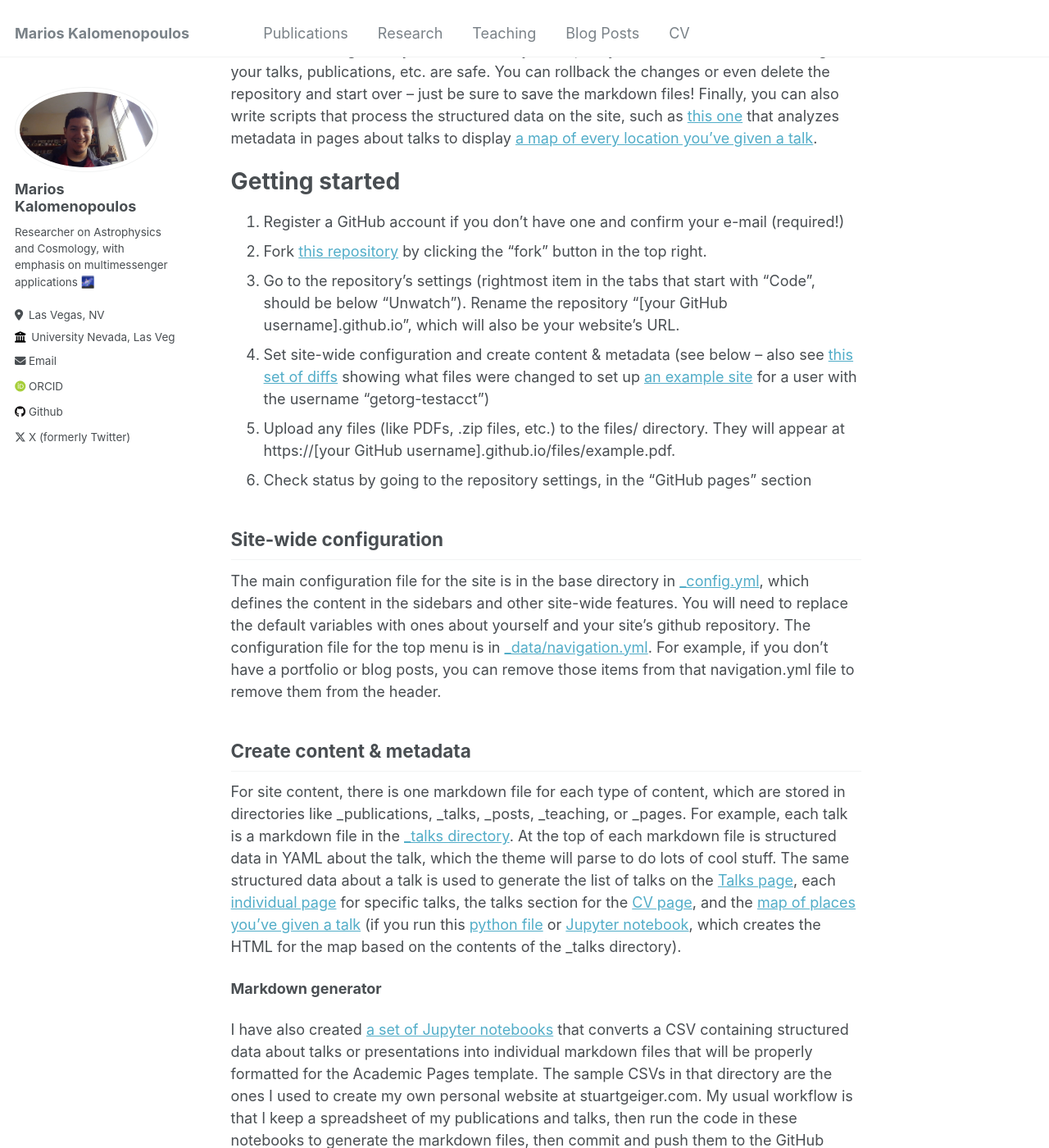
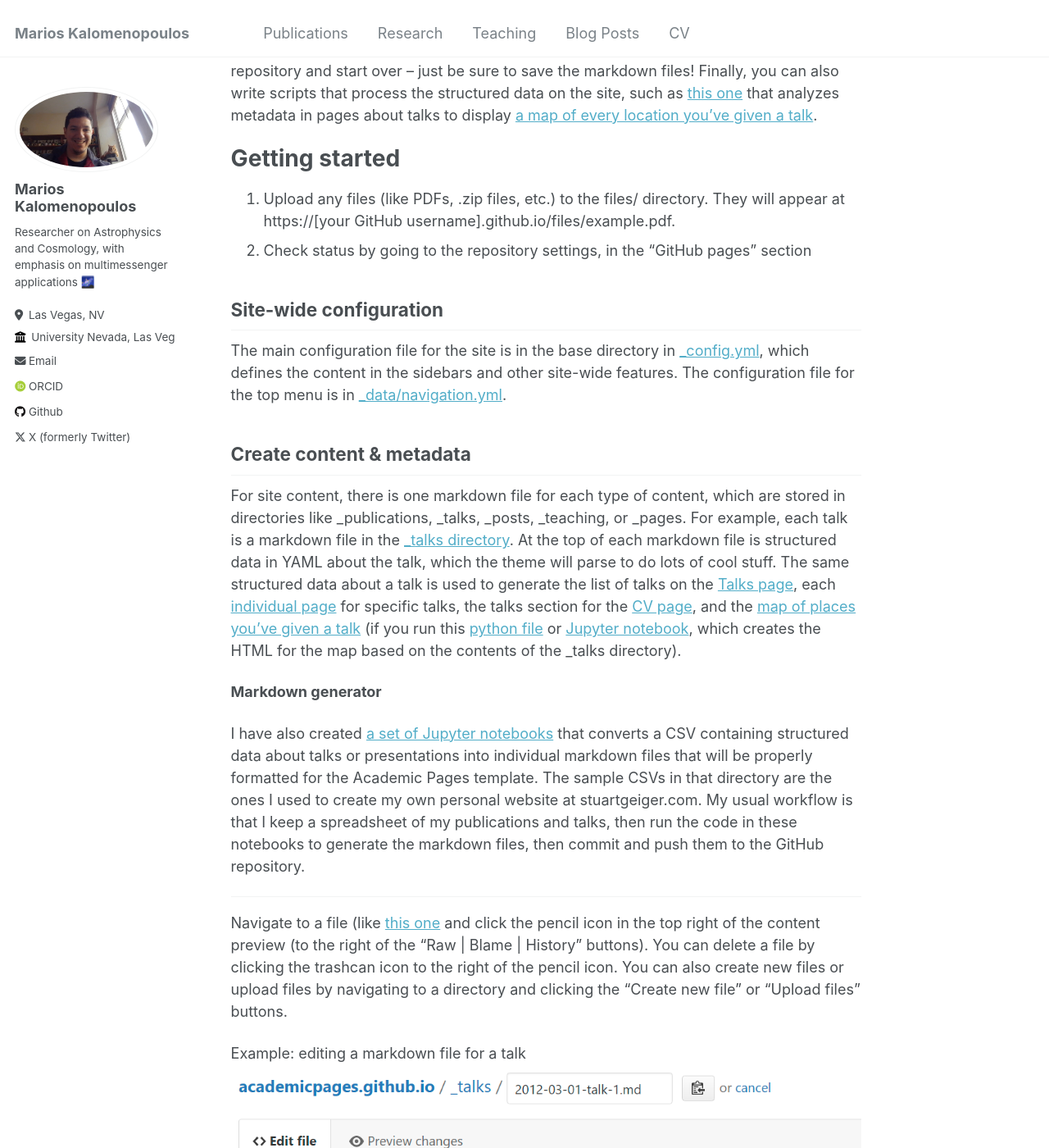
Before and after one commit to MariosNT/mariosnt.github.io, a Jekyll site: the page built from _pages/about.md, in a window 1280 px wide and 1400 px high, scrolled down 818 px. Shown: the whole window at 82% size. Built offline with Jekyll 4.4.1, drawn with Linux system fonts in a browser that asks for light colours; some web fonts are replaced; some of the changed text lies outside the part shown.

Commit message:
Update about.md

```diff
--- a/_pages/about.md
+++ b/_pages/about.md
@@ -1,6 +1,6 @@
 ---
 permalink: /
-title: "Academic Pages is a ready-to-fork GitHub Pages template for academic personal websites"
+title: "M. Kalomenopoulos Website"
 author_profile: true
 redirect_from:
   - /about/
@@ -17,16 +17,12 @@ Many of the features of dynamic content management systems (like Wordpress) can
 
 Getting started
 ======
-1. Register a GitHub account if you don't have one and confirm your e-mail (required!)
-1. Fork [this repository](https://github.com/academicpages/academicpages.github.io) by clicking the "fork" button in the top right.
-1. Go to the repository's settings (rightmost item in the tabs that start with "Code", should be below "Unwatch"). Rename the repository "[your GitHub username].github.io", which will also be your website's URL.
-1. Set site-wide configuration and create content & metadata (see below -- also see [this set of diffs](http://archive.is/3TPas) showing what files were changed to set up [an example site](https://getorg-testacct.github.io) for a user with the username "getorg-testacct")
 1. Upload any files (like PDFs, .zip files, etc.) to the files/ directory. They will appear at https://[your GitHub username].github.io/files/example.pdf.
-1. Check status by going to the repository settings, in the "GitHub pages" section
+2. Check status by going to the repository settings, in the "GitHub pages" section
 
 Site-wide configuration
 ------
-The main configuration file for the site is in the base directory in [_config.yml](https://github.com/academicpages/academicpages.github.io/blob/master/_config.yml), which defines the content in the sidebars and other site-wide features. You will need to replace the default variables with ones about yourself and your site's github repository. The configuration file for the top menu is in [_data/navigation.yml](https://github.com/academicpages/academicpages.github.io/blob/master/_data/navigation.yml). For example, if you don't have a portfolio or blog posts, you can remove those items from that navigation.yml file to remove them from the header.
+The main configuration file for the site is in the base directory in [_config.yml](https://github.com/academicpages/academicpages.github.io/blob/master/_config.yml), which defines the content in the sidebars and other site-wide features. The configuration file for the top menu is in [_data/navigation.yml](https://github.com/academicpages/academicpages.github.io/blob/master/_data/navigation.yml).
 
 Create content & metadata
 ------
@@ -37,9 +33,8 @@ For site content, there is one markdown file for each type of content, which are
 I have also created [a set of Jupyter notebooks](https://github.com/academicpages/academicpages.github.io/tree/master/markdown_generator
 ) that converts a CSV containing structured data about talks or presentations into individual markdown files that will be properly formatted for the Academic Pages template. The sample CSVs in that directory are the ones I used to create my own personal website at stuartgeiger.com. My usual workflow is that I keep a spreadsheet of my publications and talks, then run the code in these notebooks to generate the markdown files, then commit and push them to the GitHub repository.
 
-How to edit your site's GitHub repository
-------
-Many people use a git client to create files on their local computer and then push them to GitHub's servers. If you are not familiar with git, you can directly edit these configuration and markdown files directly in the github.com interface. Navigate to a file (like [this one](https://github.com/academicpages/academicpages.github.io/blob/master/_talks/2012-03-01-talk-1.md) and click the pencil icon in the top right of the content preview (to the right of the "Raw | Blame | History" buttons). You can delete a file by clicking the trashcan icon to the right of the pencil icon. You can also create new files or upload files by navigating to a directory and clicking the "Create new file" or "Upload files" buttons.
+-----
+Navigate to a file (like [this one](https://github.com/academicpages/academicpages.github.io/blob/master/_talks/2012-03-01-talk-1.md) and click the pencil icon in the top right of the content preview (to the right of the "Raw | Blame | History" buttons). You can delete a file by clicking the trashcan icon to the right of the pencil icon. You can also create new files or upload files by navigating to a directory and clicking the "Create new file" or "Upload files" buttons.
 
 Example: editing a markdown file for a talk
 ![Editing a markdown file for a talk](/images/editing-talk.png)
```
